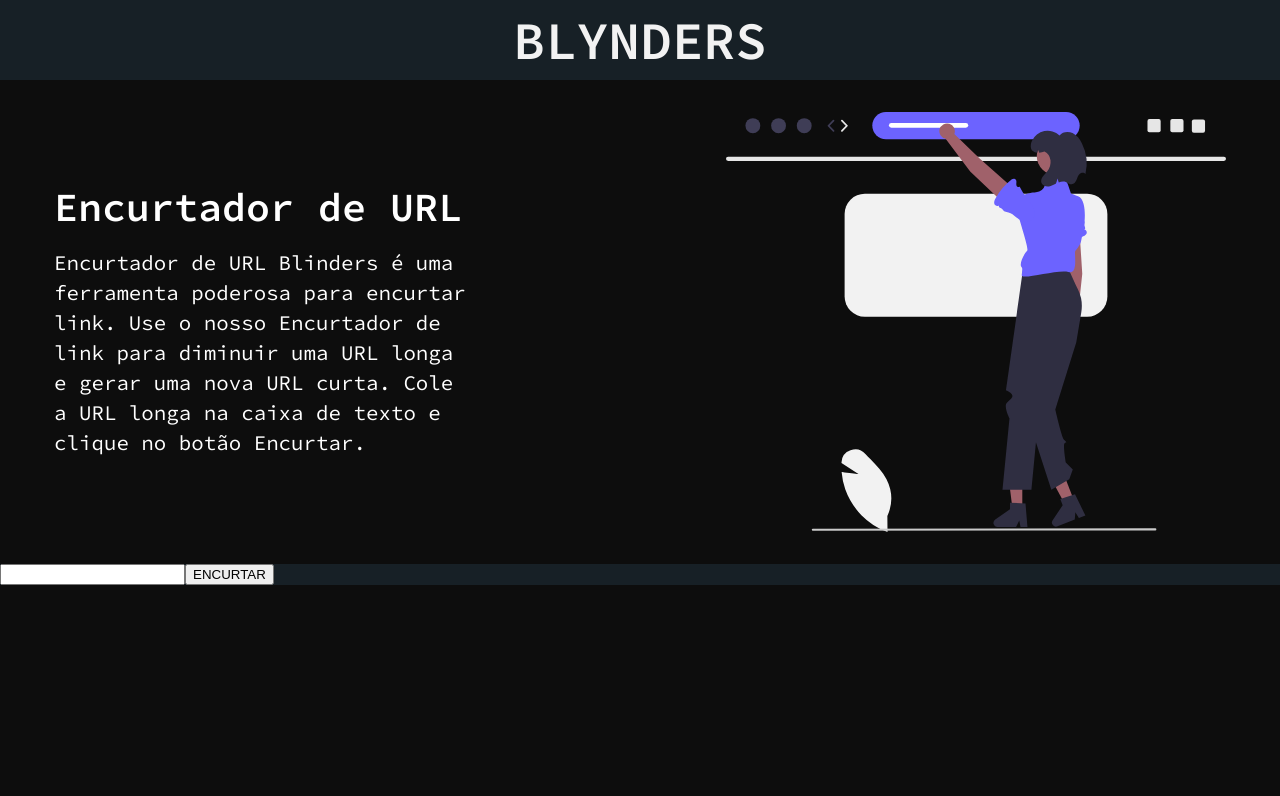
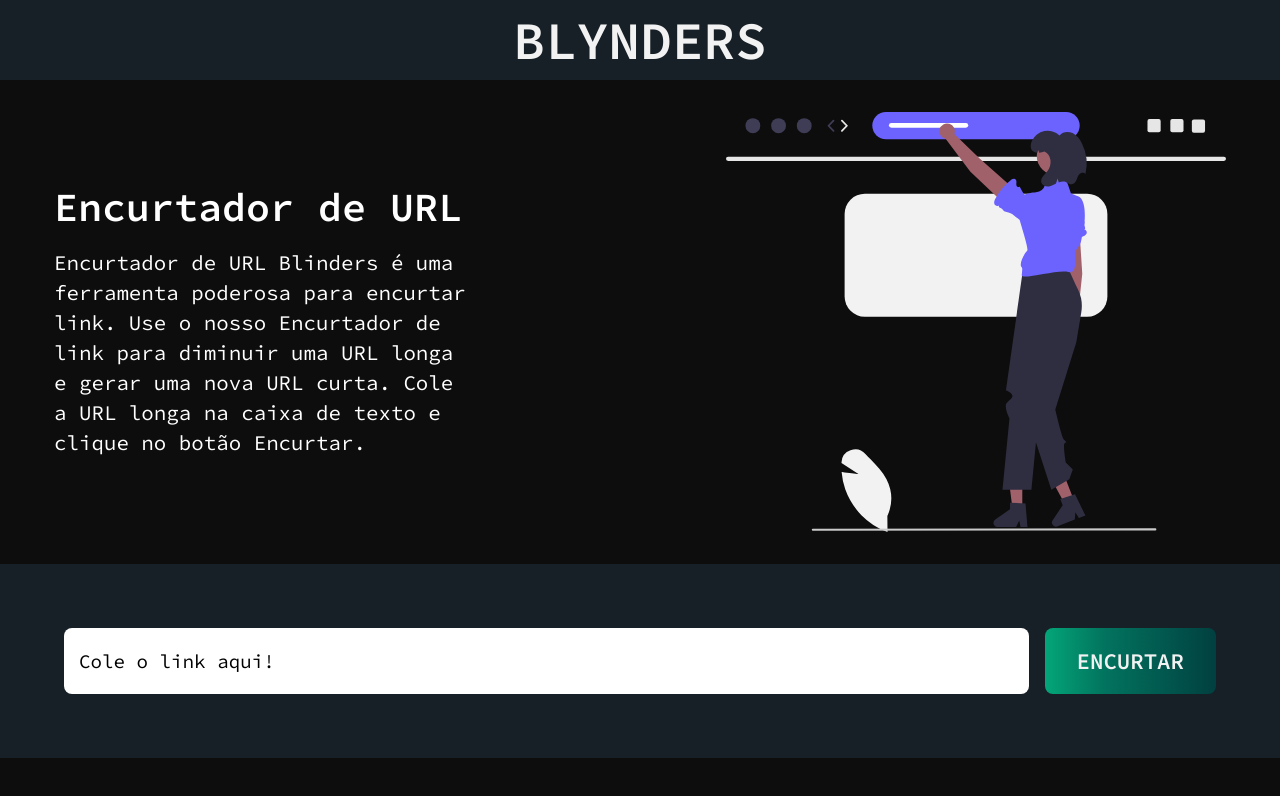
Before and after one commit to Ronaldo-Vieira-Lira/min-url, a React (Create React App) app: page / in a window 1280 px wide. Shown: the top 796 px of the page. Built offline with nearby package versions, Linux system fonts and the light colour scheme.

Commit message:
css Receptor

```diff
--- a/src/components/ReceptosURL.jsx
+++ b/src/components/ReceptosURL.jsx
@@ -4,7 +4,7 @@ import "../css/Receptor.css";
 export default function ReceptorURL() {
     return(
         <div id="caixaReceptor">
-            <input type="text" />
+            <input type="text" placeholder="Cole o link aqui! "/>
             <button type="button">ENCURTAR</button>
         </div>
     )
--- a/src/css/Receptor.css
+++ b/src/css/Receptor.css
@@ -1,9 +1,42 @@
 #caixaReceptor {
     display: flex;
+    justify-content: center;
+    gap: 1rem;
     background-color: #172026;
+    padding: 4rem;
 }
 
+#caixaReceptor input {
+    width: 95%;
+    height: 4rem;
+    padding-left: 15px;
+    outline: none;
+    border: none;
+    border-radius: 8px;
+    font-size: 1.2rem;
+    font-family: var(--fontFamily);
+}
 
+#caixaReceptor input::placeholder {
+    color: #000;
+}
+
+#caixaReceptor button {
+    padding: 0 2rem 0 2rem;
+    border: none;
+    border-radius: 8px;
+    font-size: 1.4rem;
+    font-weight: 800;
+    font-family: var(--fontFamily);
+    cursor: pointer;
+    transition: all .4s;
+    color: #f2f2f2;
+    background: linear-gradient(90deg, rgba(3,166,120,1) 0%, rgba(2,115,94,1) 35%, rgba(1,64,64,1) 100%);
+}
+
+#caixaReceptor button:hover {
+    filter: drop-shadow(0 0 5px #03A696);
+}
 /*
     btn
 
```
